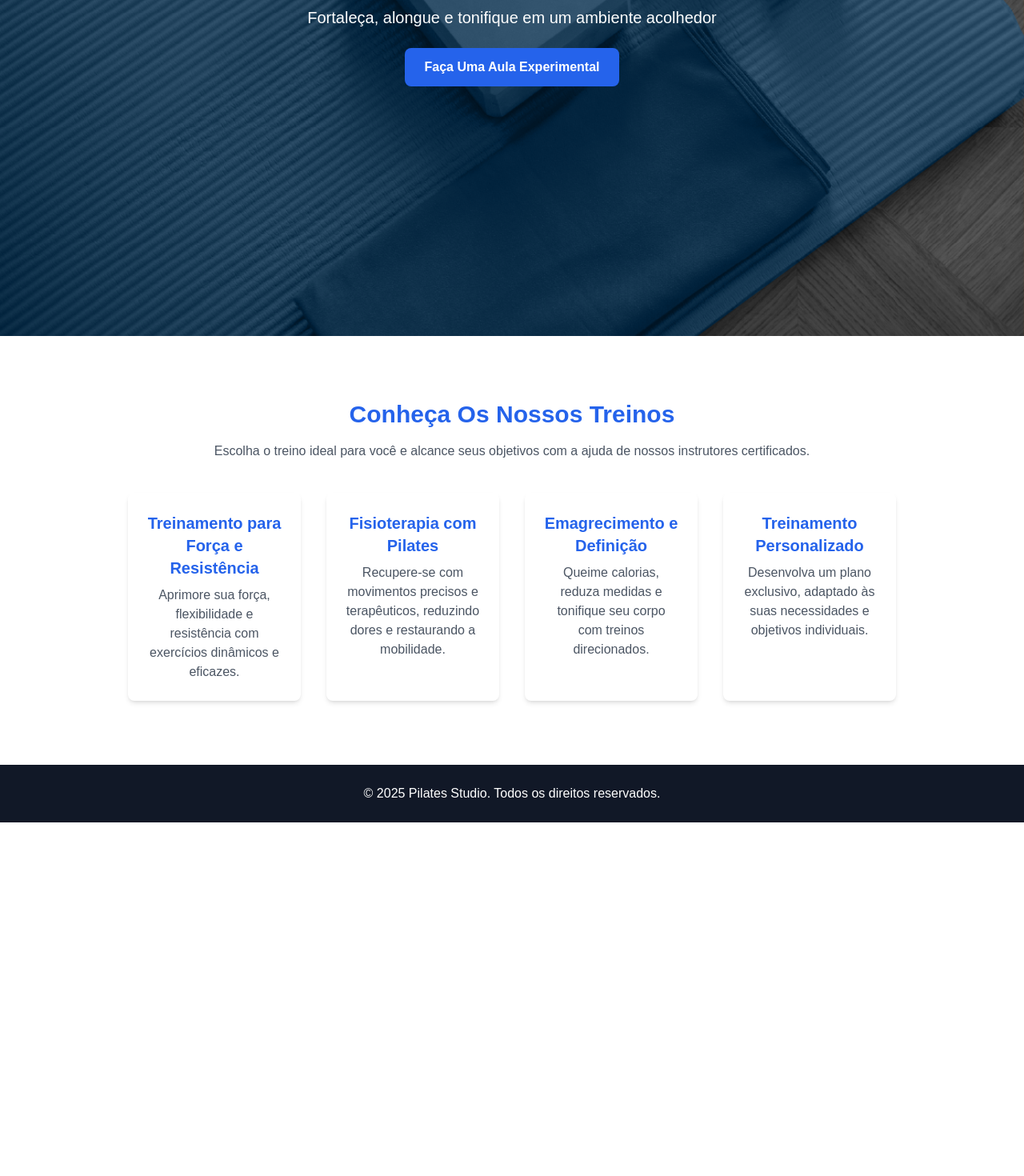
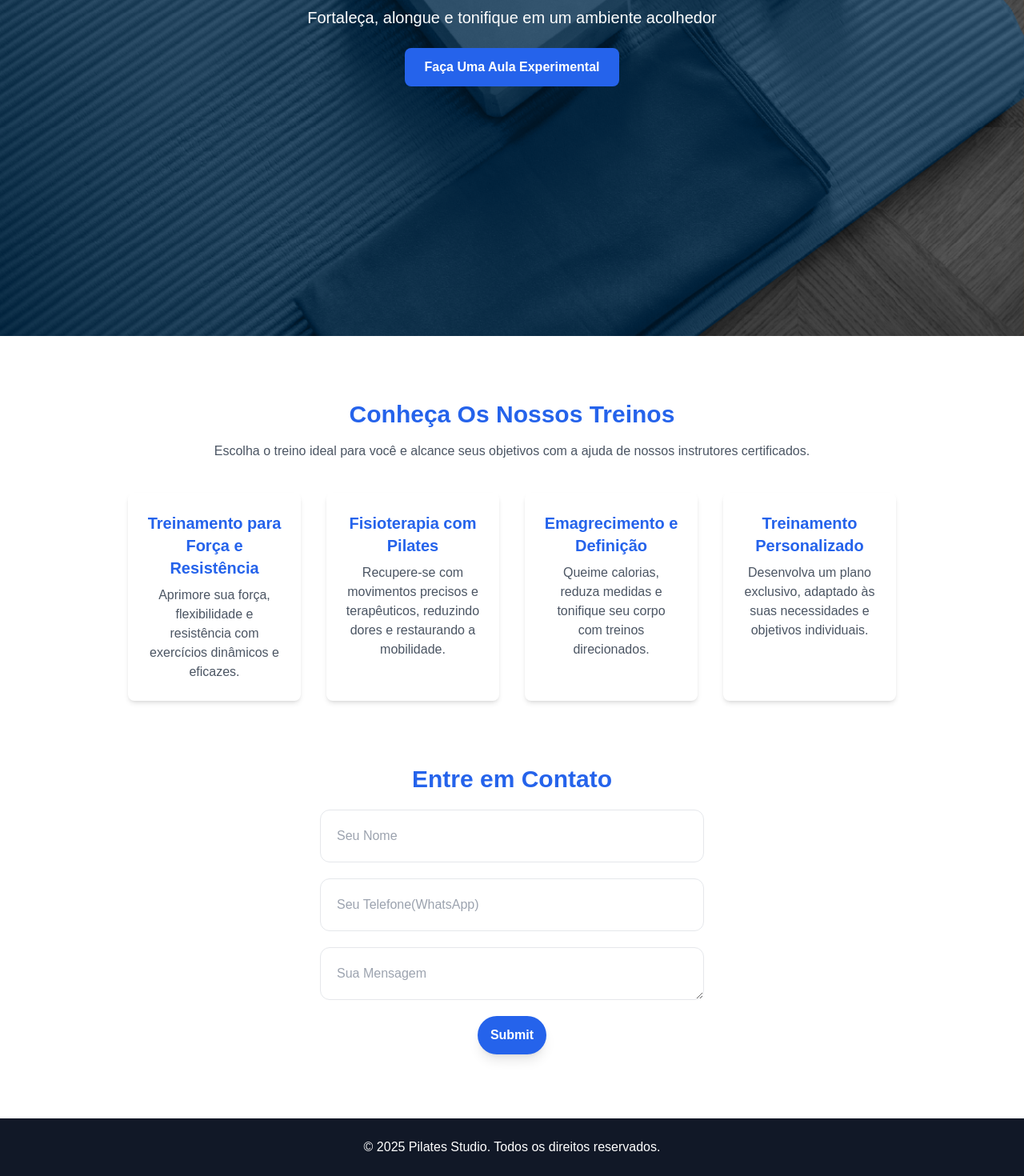
Before and after one commit to willribemoreno/pilates-website, a Next.js app: page / in a window 1280 px wide. Shown: the part 380-1850 px from the top of the page at 80% size. Before the commit the page ends 1408 px from the top, so only its background shows below. Built offline with nearby package versions, Linux system fonts and the light colour scheme.

Commit message:
feat: add a few new components

```diff
--- /dev/null
+++ b/app/lib/actions.ts
@@ -0,0 +1,36 @@
+import { OWNER_INFOS } from './constants';
+import { redirect } from 'next/navigation'
+
+export function createWhatsAppLink(phoneNumber: string, message: string) {
+    const baseUrl = 'https://whatsa.me/';
+    const encodedMessage = encodeURIComponent(message);
+    const finalUrl = `${baseUrl}${phoneNumber}/?t=${encodedMessage}`;
+    return finalUrl;
+}
+
+export type State = string | null;
+
+export function createCustomWhatsAppLink(data: FormData) {
+
+    const name = data.get('name');
+    const phone = data.get('phone');
+    const message = data.get('message');
+    const number = OWNER_INFOS.phoneNumber;
+
+    const finalMessage = `Nome: ${name}.\nMensagem: ${message}\nWhatsApp: ${phone}`;
+    const finalUrl = createWhatsAppLink(number, finalMessage);
+
+    return finalUrl;
+}
+
+export function redirectToWhatsApp(prevState: State, data: FormData): string | null {
+    console.log(prevState);
+    const url = createCustomWhatsAppLink(data);
+
+    if (url) {
+        window.open(url, "_blank"); // Open the URL in a new tab
+    }
+    redirect('#contact');
+
+    return url;
+}
--- /dev/null
+++ b/app/lib/constants.ts
@@ -0,0 +1,3 @@
+export const OWNER_INFOS: { phoneNumber: string } = {
+    phoneNumber: "+5519988624861"
+}
--- a/app/page.tsx
+++ b/app/page.tsx
@@ -3,6 +3,7 @@ import Navbar from "./ui/shared/navbar/navbar";
 import Hero from "./ui/home/hero";
 import About from "./ui/home/about";
 import Footer from "./ui/home/footer";
+import Contact from "./ui/home/contact";
 
 const heroProps = {
   title: "Transforme Seu Corpo Com Pilates",
@@ -20,12 +21,12 @@ const footerProps = {
   rights: "2025 Pilates Studio. Todos os direitos reservados.",
 };
 
+// { name: "Sobre", href: "#", current: false },
 const navbarProps = {
   navigation: [
     { name: "Início", href: "#", current: true },
-    { name: "Aulas", href: "#", current: false },
-    { name: "Sobre", href: "#", current: false },
-    { name: "Contato", href: "#", current: false },
+    { name: "Aulas", href: "#about", current: false },
+    { name: "Contato", href: "#contact", current: false },
   ],
   menuItems: [
     { name: "Meu Perfil", href: "#" },
@@ -34,11 +35,16 @@ const navbarProps = {
   ],
 };
 
+const contactProps = {
+  title: "Entre em Contato",
+};
+
 const App = () => (
   <div>
     <Navbar {...navbarProps} />
     <Hero {...heroProps} />
     <About {...aboutProps} />
+    <Contact {...contactProps} />
     <Footer {...footerProps} />
   </div>
 );
--- a/app/ui/home/about.tsx
+++ b/app/ui/home/about.tsx
@@ -25,7 +25,7 @@ const cards = [
 
 export default function About(props: { title: string; description: string }) {
   return (
-    <section className="py-20 px-8 max-w-5xl mx-auto text-center">
+    <section className="pt-20 px-8 max-w-5xl mx-auto text-center" id="about">
       <h2 className="text-3xl font-bold text-blue-600">{props.title}</h2>
       <p className="mt-4 text-gray-600">{props.description}</p>
       <div className="grid md:grid-cols-4 gap-8 mt-10">
--- /dev/null
+++ b/app/ui/home/contact.tsx
@@ -0,0 +1,54 @@
+"use client";
+
+import Image from "next/image";
+import Link from "next/link";
+import { redirectToWhatsApp } from "@/app/lib/actions";
+import { useActionState, useState } from "react";
+
+export default function Contact(props: { title: string }) {
+  const [state, formAction] = useActionState(redirectToWhatsApp, "");
+  const [isExpanded, setIsExpanded] = useState(false);
+
+  const handleSubmit = (event: React.FormEvent<HTMLFormElement>) => {
+    // event.preventDefault(); // Prevent the default form submission
+    const formData = new FormData(event.currentTarget); // Get the form data
+    formAction(formData); // Call formAction with the form data
+  };
+
+  return (
+    <section id="contact" className="py-20 px-8 max-w-5xl mx-auto text-center">
+      <h2 className="text-3xl font-bold text-blue-600">{props.title}</h2>
+      <form onSubmit={handleSubmit}>
+        <div className="flex flex-col items-center">
+          <input
+            name="name" // Use name attribute for FormData
+            className="py-5 pl-5 mt-5 border rounded-xl w-1/2 text-gray-600"
+            placeholder="Seu Nome"
+            required
+          />
+          <input
+            name="phone" // Use name attribute for FormData
+            className="py-5 pl-5 my-5 border rounded-xl w-1/2 text-gray-600"
+            placeholder="Seu Telefone(WhatsApp)"
+          />
+          <textarea
+            name="message" // Use name attribute for FormData
+            className="py-5 pl-5 mb-5 border rounded-xl w-1/2 text-gray-600"
+            placeholder="Sua Mensagem"
+            onClick={() => setIsExpanded(true)}
+            rows={isExpanded ? 5 : 1}
+            required
+          />
+        </div>
+        <div className="flex justify-center items-center w-full">
+          <button
+            type="submit" // Button type set to submit
+            className="flex items-center bg-blue-600 text-white font-bold rounded-full shadow-lg hover:bg-blue-900 transition-all px-4 py-3 space-x-2"
+          >
+            Submit
+          </button>
+        </div>
+      </form>
+    </section>
+  );
+}
--- a/app/ui/home/hero.tsx
+++ b/app/ui/home/hero.tsx
@@ -15,8 +15,8 @@ export default function Hero(props: {
         <h1 className="text-4xl md:text-6xl font-bold">{props.title}</h1>
         <p className="mt-4 text-lg md:text-xl">{props.description}</p>
         <a
-          href="#"
-          className="mt-6 inline-block bg-blue-600 hover:bg-blue-700 text-white font-bold py-3 px-6 rounded-lg"
+          href="#contact"
+          className="mt-6 inline-block bg-blue-600 hover:bg-blue-800 text-white font-bold py-3 px-6 rounded-lg"
         >
           {props.buttonText}
         </a>
--- a/package.json
+++ b/package.json
@@ -15,7 +15,8 @@
     "next": "15.1.7",
     "pilates-nextjs": "link:",
     "react": "^19.0.0",
-    "react-dom": "^19.0.0"
+    "react-dom": "^19.0.0",
+    "zod": "^3.24.2"
   },
   "devDependencies": {
     "@eslint/eslintrc": "^3",
```
